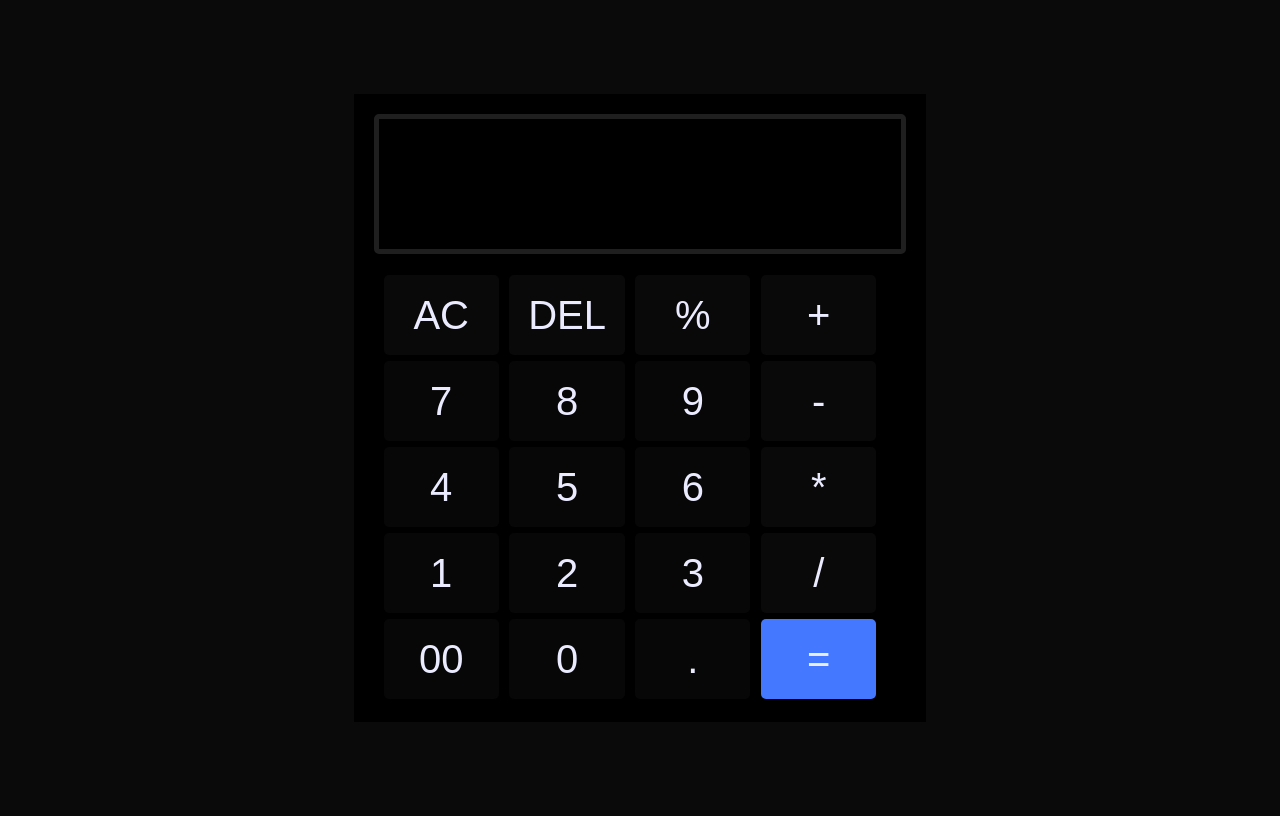
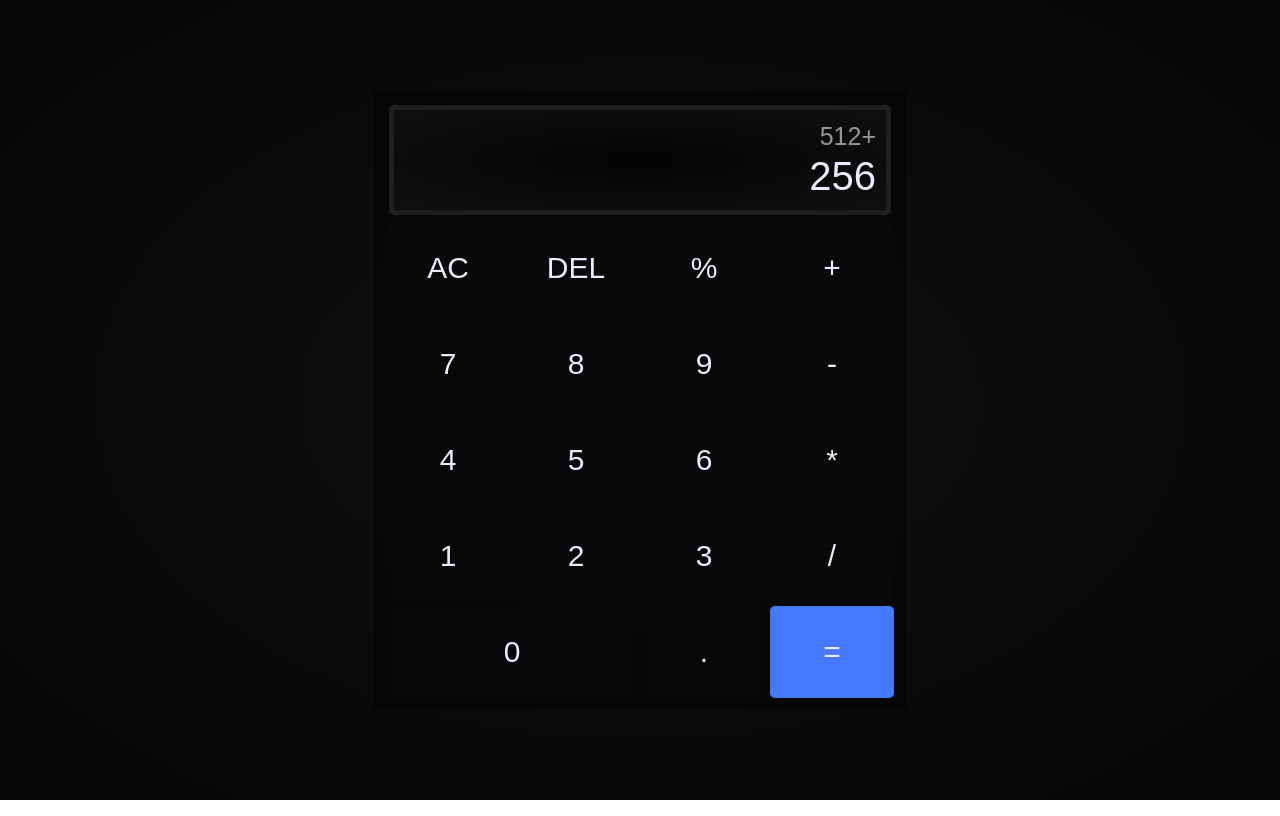
Before and after one commit to AdithyanSV/practiceProjects, a plain HTML site: page Calculator/index.html in a window 1280 px wide. Drawn offline with Linux system fonts and the light colour scheme.

Commit message:
update: changed from using flex to grids and fixed some flaws

```diff
--- a/Calculator/index.html
+++ b/Calculator/index.html
@@ -10,9 +10,9 @@
 <body>
     <div class='calculator'>
         <div class='screen'>
+            <div class='previous'>512+</div>
+            <div class='current'>256</div>
         </div>
-        <br>
-        <div class='buttons'>
             <button class='op'>AC</button>
             <button class='op'>DEL</button>
             <button class='op'>%</button>
@@ -29,11 +29,10 @@
             <button>2</button>
             <button>3</button>
             <button class='op'>/</button>
-            <button>00</button>
-            <button>0</button>
+            <button class='span2'>0</button>
             <button>.</button>
             <button id="equals">=</button>
-        </div>
+
     </div>
     <script src="script.js"></script>
 </body>
--- a/Calculator/styles.css
+++ b/Calculator/styles.css
@@ -1,5 +1,7 @@
 body{
-    background: rgb(10, 10, 10);
+    padding: 0;
+    margin: 0;
+    background: radial-gradient( #101010, #050505);
     font-family: Arial;
     color: #ffffff  ;
     display: flex;
@@ -8,29 +10,38 @@ body{
     height: 100vh;
 }
 .calculator{
-    background: rgb(0, 0, 0);
-    padding: 20px;
-    display: flexbox;
-    align-items: center;
+    background: rgba(2, 2, 2, .5);
+    padding: 10px;
+    display: grid;
+    align-content: center;
     justify-content: center;
-
+    grid-template-columns: repeat(4, 10vw);
+    grid-template-rows: minmax(15vh, auto) repeat(5, 12vh);
+}
+.span2{
+    grid-column: span 2;
 }
 .screen{
-    width: 40vw;
-    height: 15vh;
-    background-color: rgb(0, 0, 0);
+    background: radial-gradient( #030303, #101010) ;
     border: #1f1f1f 5px solid;
     border-radius: 5px;
     font-size: 40px;
     text-align: end;
-    padding: 5px;
+    padding: 10px;
+    margin: 5px;
+    grid-column: 1 / -1;
+    display: flex;
+    flex-direction: column;
+    justify-content: space-around;
+    word-wrap: break-word;
+    word-break: break-all;
 }
-.buttons{
-    width: 40vw;
-    display: flex;
-    justify-content: space-evenly;
-    align-items: center;
-    flex-wrap: wrap;
+.previous{
+    color: rgb(150, 150, 150);
+    font-size: 25px;
+}
+.current{
+    color: rgb(235, 235, 255);
 }
 
 button{
@@ -38,10 +49,9 @@ button{
     color: rgb(235, 235, 255);
     border: none;
     border-radius: 5px;
-    font-size: 40px;
-    width: 9vw;
-    height: 10vh;
-    margin: 3px 1px;
+    cursor: pointer;
+    font-size: 30px;
+    margin: 2px 2px;
 }
 button:hover {
     background-color: rgb(10, 10, 10);
@@ -64,9 +74,9 @@ button:active {
     background-color: #4479ff;
 }
 #equals:hover{
-    background-color: #4072fa;
+    background-color: #2d61ee;
     transition: .1s;
 }
 #equals:active{
-    background-color: #3a6bf0;
+    background-color: #2455db;
 }
```
